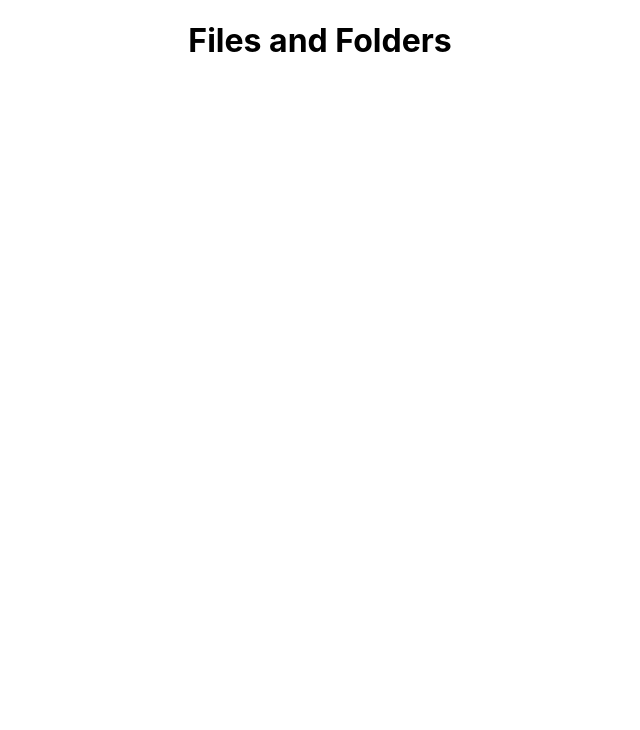
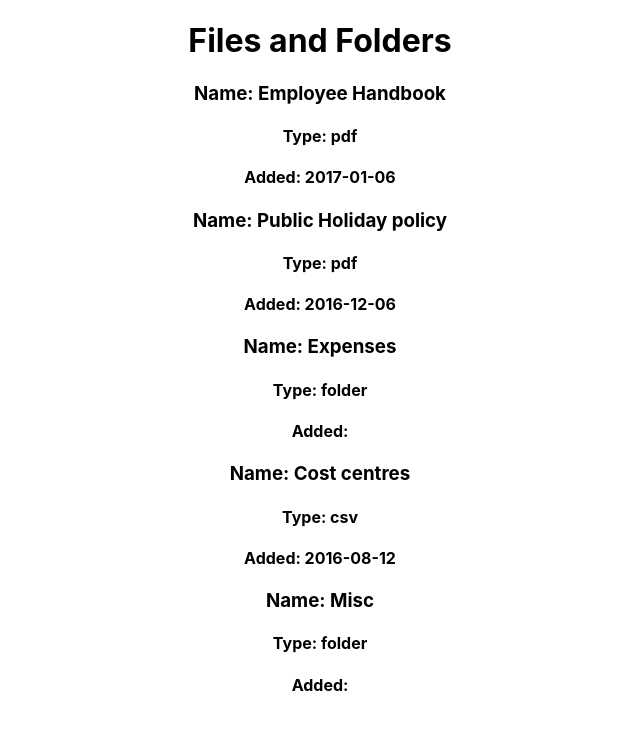
Before and after one commit to AndyRobotsNC/BrightHR_kata, a React (Create React App) app: page / in a window 1280 px wide. Shown: the top 730 px of the page, without its empty margins (320-960 px from the left). Built offline with nearby package versions, Linux system fonts and the light colour scheme.

Commit message:
showing all items and test passing

```diff
--- a/src/App.js
+++ b/src/App.js
@@ -1,13 +1,12 @@
 import "./App.css";
 import Header from "./components/Header";
-import FilesAndFolders from "./components/data/files.json";
+import AllFilesAndFolders from "./components/AllFilesAndFolders";
 
 function App() {
-  console.log(FilesAndFolders);
-
   return (
     <div className="App">
       <Header />
+      <AllFilesAndFolders />
     </div>
   );
 }
--- /dev/null
+++ b/src/components/AllFilesAndFolders.js
@@ -0,0 +1,14 @@
+import jsonData from "./data/files.json";
+import SingleItem from "./SingleItem";
+
+const AllFilesAndFolders = () => {
+  return (
+    <div>
+      {jsonData.map((item) => {
+        return <SingleItem item={item} />;
+      })}
+    </div>
+  );
+};
+
+export default AllFilesAndFolders;
--- /dev/null
+++ b/src/components/SingleItem.js
@@ -0,0 +1,11 @@
+const SingleItem = ({ item }) => {
+  return (
+    <div className="single-item">
+      <h3 data-testid="item-1">Name: {item.name}</h3>
+      <h4>Type: {item.type}</h4>
+      <h4>Added: {item.added}</h4>
+    </div>
+  );
+};
+
+export default SingleItem;
```
Also changed, not shown: 1 other file (tests, documents, lock files or other folders).
